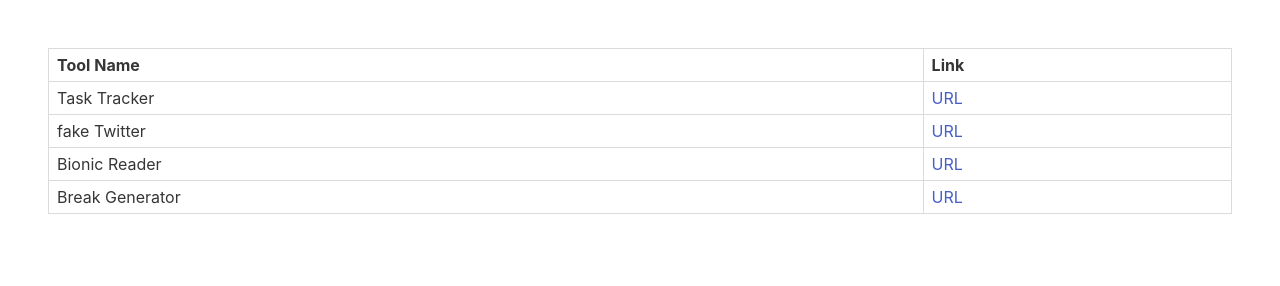
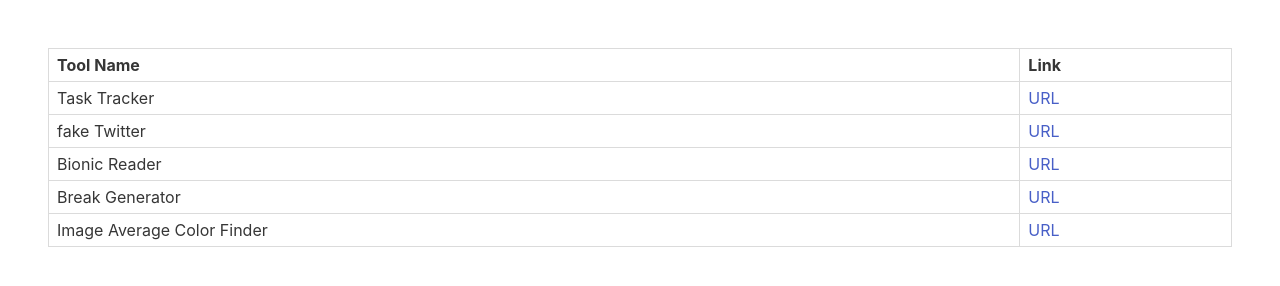
Before and after one commit to surajbca/projectsUptead, a plain HTML site: page index.html in a window 1280 px wide. Drawn offline with nearby package versions, Linux system fonts and the light colour scheme.

Commit message:
setup new project

```diff
--- a/index.html
+++ b/index.html
@@ -35,6 +35,11 @@
                         <td><a href="https://surajbca.github.io/InstagramLineBreakGenerator/" target="_blank">URL</a>
                         </td>
                     </tr>
+                    <tr>
+                        <td>Image Average Color Finder</td>
+                        <td><a href="https://surajbca.github.io/imageColorFinder" target="_blank">URL</a>
+                        </td>
+                    </tr>
                 </thead>
             </table>
         </div>
```
